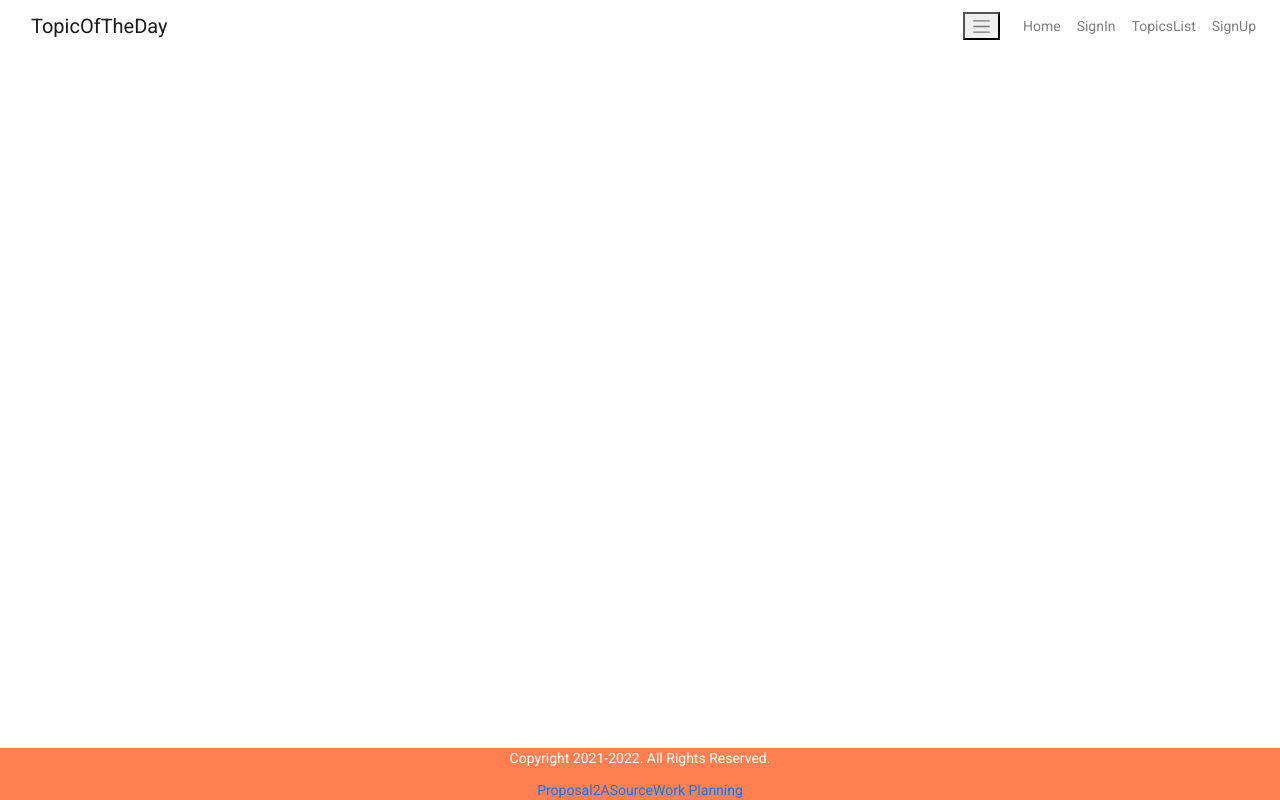
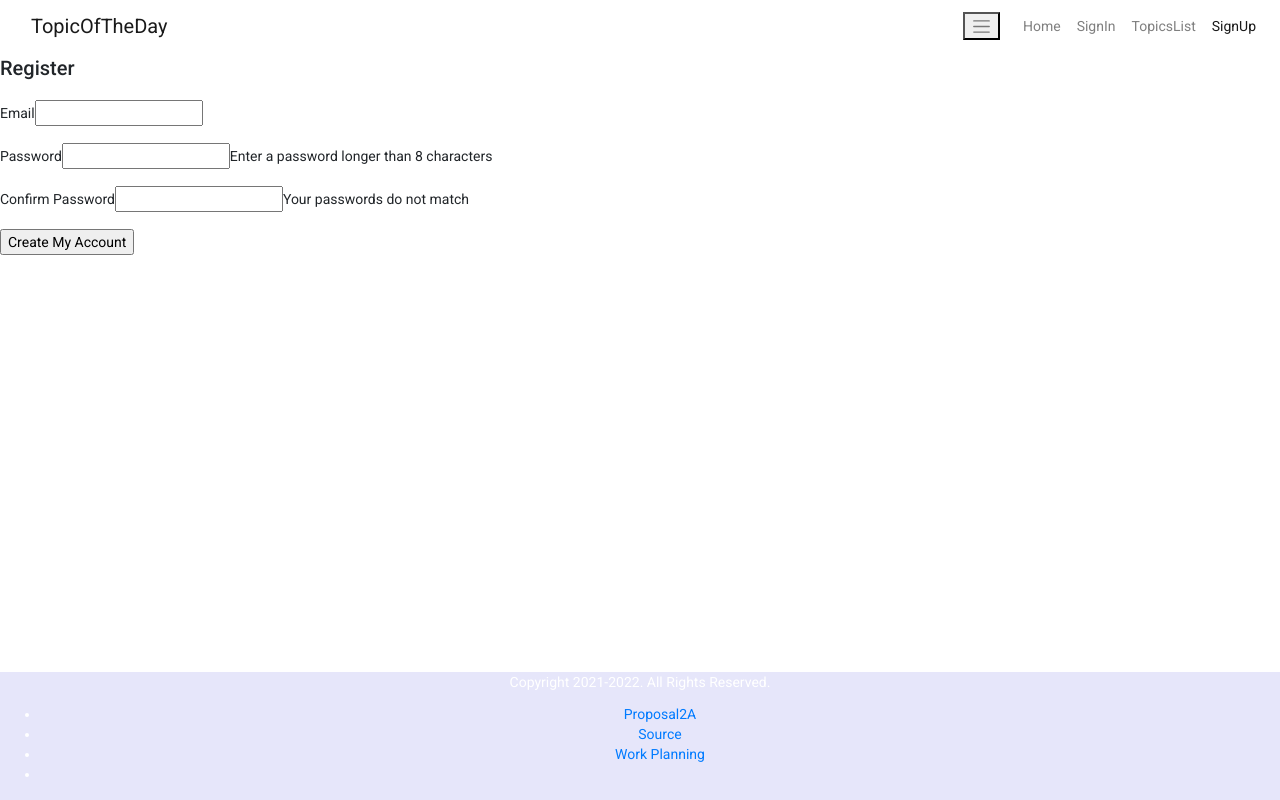
Before and after one commit to Sanjay-13/AngularFrontEnd, an Angular app: page /register in a window 1280 px wide. Before the commit this address led to /. Built offline with nearby package versions, Linux system fonts and the light colour scheme.

Commit message:
Added Signup page

```diff
--- a/src/app/app-routing.module.ts
+++ b/src/app/app-routing.module.ts
@@ -3,11 +3,12 @@ import { RouterModule, Routes } from '@angular/router';
 import { HomeComponent } from './home/home.component';
 import { ListComponent } from './list/list.component';
 import { LoginComponent } from './login/login.component';
+import { RegisterComponent } from './register/register.component';
 
 
 const routes: Routes = [{path: 'home', component: HomeComponent},
   {path: 'login', component: LoginComponent},{path: 'list', component: ListComponent}
-];
+,{path:'SignUp', component: RegisterComponent}];
 
 @NgModule({
   imports: [RouterModule.forRoot(routes)],
--- a/src/app/app.module.ts
+++ b/src/app/app.module.ts
@@ -31,7 +31,8 @@ import { ListComponent } from './list/list.component';
     RouterModule.forRoot([
       {path: 'home', component: HomeComponent},
       {path: 'login', component: LoginComponent},
-      {path: 'list', component: ListComponent}
+      {path: 'list', component: ListComponent},
+      {path:'register',component:RegisterComponent},
     ]),
   ],
   bootstrap: [AppComponent]
--- a/src/app/home/footer/footer.component.css
+++ b/src/app/home/footer/footer.component.css
@@ -3,7 +3,7 @@
     left: 0;
     bottom: 0;
     width: 100%;
-    background-color: coral;
+    background-color:lavender ;
     color: white;
     text-align: center;
   }
--- a/src/app/home/footer/footer.component.html
+++ b/src/app/home/footer/footer.component.html
@@ -1,6 +1,10 @@
 <div class="footer">
     <p>Copyright 2021-2022. All Rights Reserved.</p>
-    <a href = "https://github.com/Sanjay-13/Topic-of-the-Day-2A">Proposal2A</a>
-    <a href = "https://github.com/Sanjay-13/AngularFrontEnd">Source</a>
-    <a href= "https://github.com/Sanjay-13/Topic-of-the-Day-2A/projects">Work Planning</a>
-  </div>
+    <div id="footer-menu">
+      <ul>
+        <li><a href = "https://github.com/Sanjay-13/Topic-of-the-Day-2A">Proposal2A</a></li>
+        <li><a href = "https://github.com/Sanjay-13/AngularFrontEnd">Source</a></li>
+        <li><a href= "https://github.com/Sanjay-13/Topic-of-the-Day-2A/projects">Work Planning</a><li>
+      </ul>
+    </div>
+</div>
--- a/src/app/register/register.component.css
+++ b/src/app/register/register.component.css
@@ -0,0 +1,5 @@
+body {
+    background: #384047;
+    font-family: sans-serif;
+    font-size: 10px
+  }
--- a/src/app/register/register.component.html
+++ b/src/app/register/register.component.html
@@ -1 +1,20 @@
-<p>register works!</p>
+<form action="#" method="post">
+    <h2>Register</h2>
+          <p>
+              <label for="Email" class="floatLabel">Email</label>
+              <input id="Email" name="Email" type="text">
+          </p>
+          <p>
+              <label for="password" class="floatLabel">Password</label>
+              <input id="password" name="password" type="password">
+              <span>Enter a password longer than 8 characters</span>
+          </p>
+          <p>
+              <label for="confirm_password" class="floatLabel">Confirm Password</label>
+              <input id="confirm_password" name="confirm_password" type="password">
+              <span>Your passwords do not match</span>
+          </p>
+          <p>
+              <input type="submit" value="Create My Account" id="submit">
+          </p>
+      </form>
--- a/src/index.html
+++ b/src/index.html
@@ -5,7 +5,7 @@
   <title>2A-TopicOfTheDay</title>
   <base href="/">
   <meta name="viewport" content="width=device-width, initial-scale=1">
-  <link rel="icon" type="image/x-icon" href="favicon.ico">
+  <link rel="icon" type="image/x-icon" href="https://raw.githubusercontent.com/Sanjay-13/topic-of-the-day/main/images/favicon.ico">
   <link rel="stylesheet" href="https://stackpath.bootstrapcdn.com/bootstrap/4.3.1/css/bootstrap.min.css" integrity="sha384-ggOyR0iXCbMQv3Xipma34MD+dH/1fQ784/j6cY/iJTQUOhcWr7x9JvoRxT2MZw1T" crossorigin="anonymous">
   <link rel="preconnect" href="https://fonts.gstatic.com">
   <link href="https://fonts.googleapis.com/css2?family=Roboto:wght@300;400;500&display=swap" rel="stylesheet">
```
